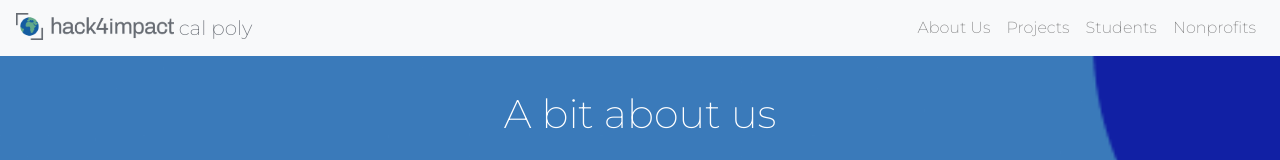
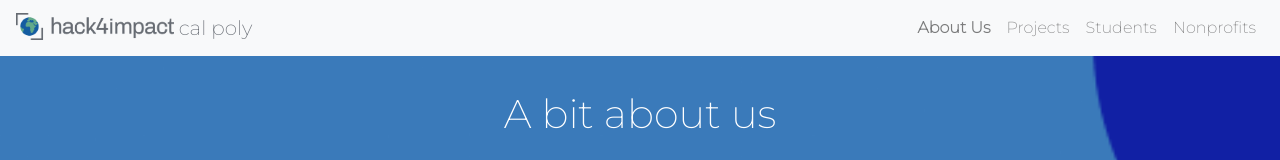
Before and after one commit to hack4impact-calpoly/hack4impact-website, a Next.js app: page /about-us in a window 1280 px wide. Shown: the top 160 px of the page. Built offline with nearby package versions, Linux system fonts and the light colour scheme.

Commit message:
brand aligned and page indicator for navbar

```diff
--- a/components/Header.js
+++ b/components/Header.js
@@ -1,6 +1,24 @@
-import {Nav, Navbar} from "react-bootstrap";
+import {Nav, NavLink, Navbar} from "react-bootstrap";
+import styles from "../styles/Header.module.css"
 
-//will be imported in the _app component for all pages
+import { useRouter } from 'next/router'
+
+function ActiveLink({ children, href }) {
+   const router = useRouter()
+   const linkClass = router.pathname === href ? styles.activeLink + " nav-link" : "nav-link";
+
+   const handleClick = (e) => {
+      e.preventDefault()
+      router.push(href)
+   }
+
+   return (
+      <a href={href} onClick={handleClick} className={linkClass}>
+         {children}
+      </a>
+   )
+}
+
 class Header extends React.Component {
   render() {
     return (
@@ -10,17 +28,17 @@ class Header extends React.Component {
             src="/images/H4I-logo.png"
             height="27"
             alt="Hack4Impact Logo"
-            className="d-inline-block align-top"
+            className="d-inline-block align-text-bottom"
           />{' '}
-          <span className="nav-brand">cal poly</span>
+          <span className={styles.navBrand}>cal poly</span>
         </Navbar.Brand>
-        <Navbar.Toggle aria-controls="responsive-navbar-nav" />
+        <Navbar.Toggle aria-controls="responsive-navbar-nav" className={styles.navbarToggler} />
         <Navbar.Collapse id="responsive-navbar-nav">
           <Nav className="ml-auto">
-            <Nav.Link href="about-us">About Us</Nav.Link>
-            <Nav.Link href="projects">Projects</Nav.Link>
-            <Nav.Link href="students">Students</Nav.Link>
-            <Nav.Link href="nonprofits">Nonprofits</Nav.Link>
+            <ActiveLink href="/about-us">About Us</ActiveLink>
+            <ActiveLink href="/projects">Projects</ActiveLink>
+            <ActiveLink href="/students">Students</ActiveLink>
+            <ActiveLink href="/nonprofits">Nonprofits</ActiveLink>
           </Nav>
         </Navbar.Collapse>
       </Navbar>
--- /dev/null
+++ b/styles/Header.module.css
@@ -0,0 +1,14 @@
+.navBrand {
+    color: #666b72;
+    font-weight: 300;
+    position: relative;
+    bottom: 0.4px;
+}
+
+.navbarToggler {
+    border: 0px;
+}
+
+.activeLink {
+    font-weight: 800;
+}
--- a/styles/global.css
+++ b/styles/global.css
@@ -75,15 +75,6 @@ button {
     box-shadow: none;
 }
 
-.nav-brand {
-    color: #666b72;
-    font-weight: 300;
-}
-
-.navbar-toggler {
-    border: 0px;
-}
-
 .card {
     /* background-color: #fefefa; */
     background-color: #f4f4f4;
```
